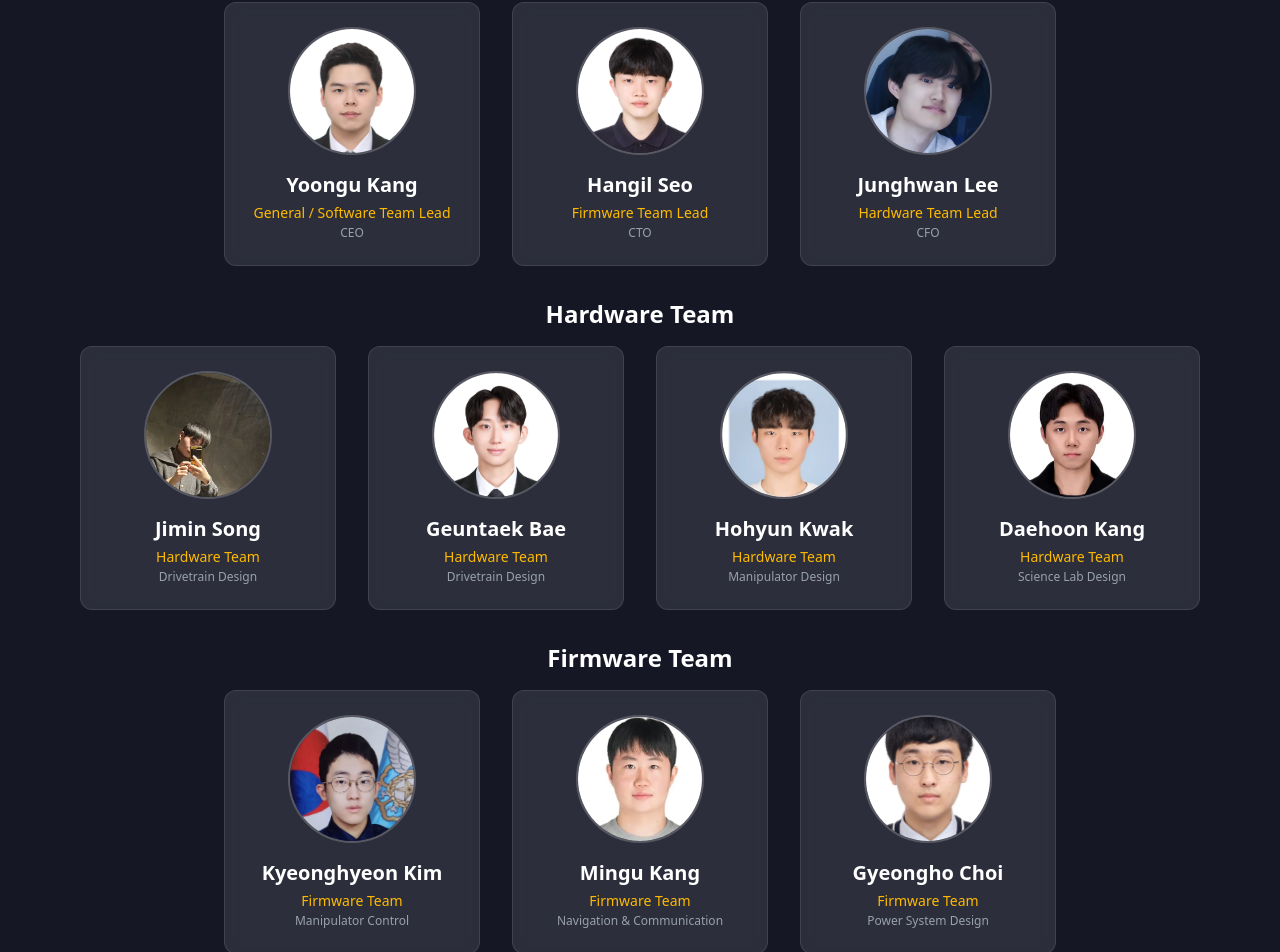
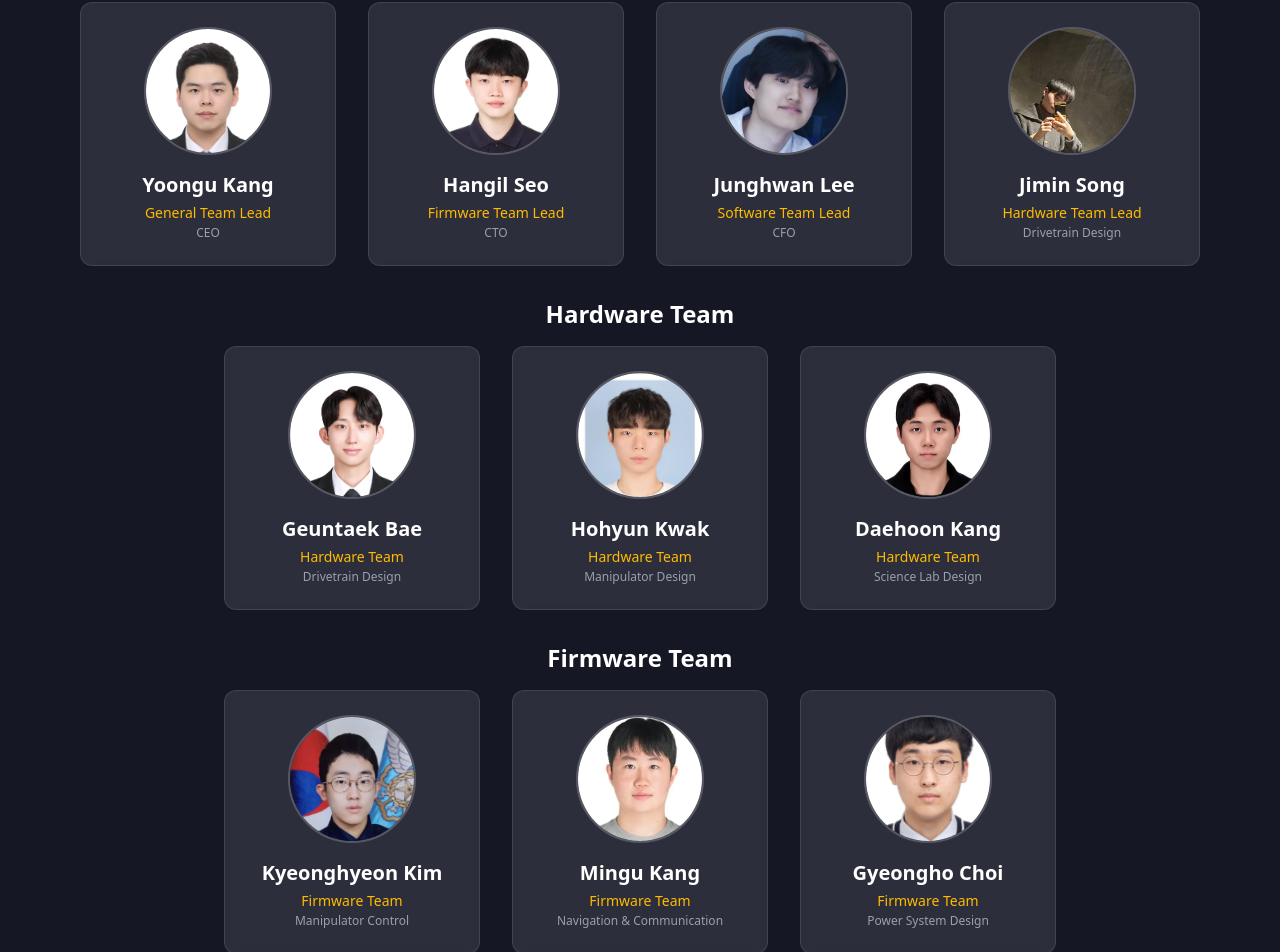
Before and after one commit to ZenithSpace/zenith.github.io, a React (Vite) app in the folder zenith-web/: page / in a window 1280 px wide. Shown: the part 4294-5246 px from the top of the page. Built offline with nearby package versions, Linux system fonts and the light colour scheme; a web font is replaced by a local one.

Commit message:
update team roles: Yoongu Kang, Junghwan Lee, Jimin Song

```diff
--- a/zenith-web/src/data/team.ts
+++ b/zenith-web/src/data/team.ts
@@ -21,7 +21,7 @@ export const getTeamMembers = () => {
         {
             nameEn: "Yoongu Kang",
             nameKo: "강윤구",
-            team: "General / Software Team Lead",
+            team: "General Team Lead",
             role: "CEO",
             image: "/assets/team/yoongu_kang.webp"
         },
@@ -35,7 +35,7 @@ export const getTeamMembers = () => {
         {
             nameEn: "Junghwan Lee",
             nameKo: "이정환",
-            team: "Hardware Team Lead",
+            team: "Software Team Lead",
             role: "CFO",
             image: "/assets/team/junghwan_lee_final.webp",
             imagePosition: "center"
@@ -43,7 +43,7 @@ export const getTeamMembers = () => {
         {
             nameEn: "Jimin Song",
             nameKo: "송지민",
-            team: "Hardware Team",
+            team: "Hardware Team Lead",
             role: "Drivetrain Design",
             image: "/assets/team/jimin_song.webp",
             imagePosition: "center 20%"
```
